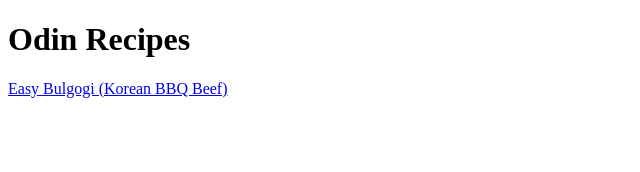
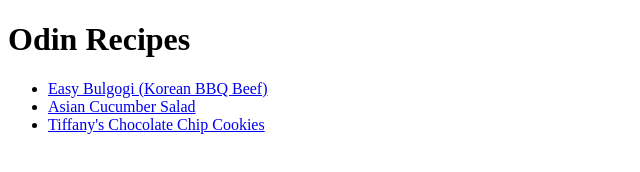
Before and after one commit to Maria-G-Garcia/odin-recipes, a plain HTML site: page index.html in a window 1280 px wide. Shown: the whole page, without its empty margins (0-640 px from the left). Drawn offline with Linux system fonts and the light colour scheme.

Commit message:
Added links to index.html

```diff
--- a/index.html
+++ b/index.html
@@ -8,6 +8,10 @@
 </head>
 <body>
     <h1>Odin Recipes</h1>
-    <a href="./recipes/bulgogi.html">Easy Bulgogi (Korean BBQ Beef)</a>
+    <ul>
+    <li><a href="./recipes/bulgogi.html">Easy Bulgogi (Korean BBQ Beef)</a></li>
+    <li><a href="./recipes/salad.html">Asian Cucumber Salad</a></li>
+    <li><a href="./recipes/cookies.html">Tiffany's Chocolate Chip Cookies</a></li>
+</ul>
 </body>
 </html>
```
